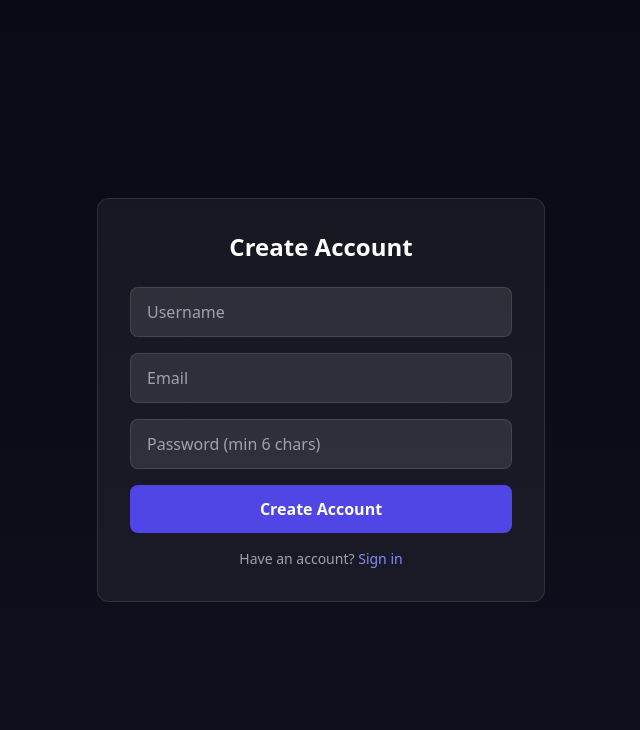
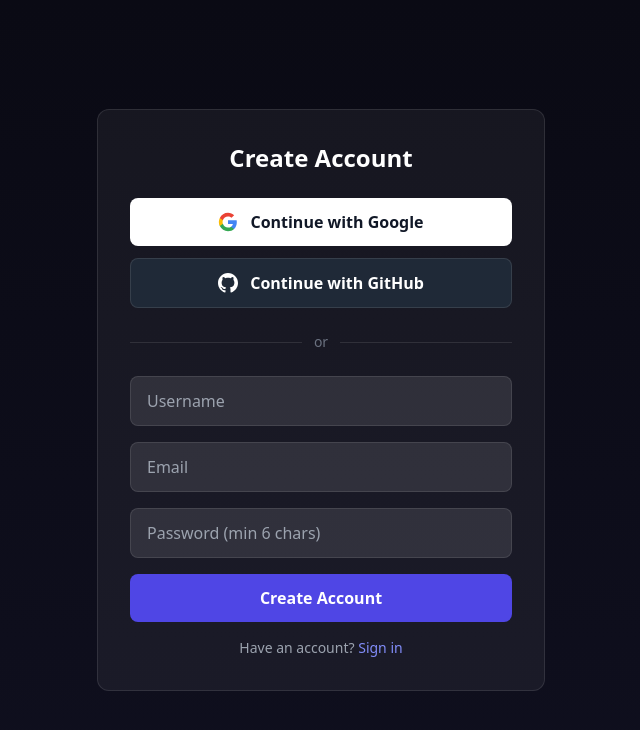
Before and after one commit to big0707/azzg, a Next.js app: page /auth/register in a window 1280 px wide. Shown: the top 730 px of the page, without its empty margins (319-959 px from the left). Built offline with nearby package versions, Linux system fonts and the light colour scheme; no server answers.

Commit message:
feat: add Google & GitHub OAuth login
- Add OAuth buttons (Google, GitHub) to login and register pages
- Update auth callback to handle OAuth errors gracefully
- Add SQL migration for OAuth profile fallback (username from provider metadata)
- Divider between OAuth and email/password forms

```diff
--- a/src/app/auth/callback/route.ts
+++ b/src/app/auth/callback/route.ts
@@ -5,13 +5,28 @@
   const requestUrl = new URL(request.url);
   const code = requestUrl.searchParams.get("code");
   const next = requestUrl.searchParams.get("next") || "/dashboard";
+  const error = requestUrl.searchParams.get("error");
+  const errorDescription = requestUrl.searchParams.get("error_description");
+
+  // Handle OAuth errors (e.g. user denied access)
+  if (error) {
+    const loginUrl = new URL("/auth/login", requestUrl.origin);
+    loginUrl.searchParams.set("error", errorDescription || error);
+    return NextResponse.redirect(loginUrl);
+  }
 
   if (code) {
     const supabase = createClient(
       process.env.NEXT_PUBLIC_SUPABASE_URL!,
       process.env.NEXT_PUBLIC_SUPABASE_ANON_KEY!
     );
-    await supabase.auth.exchangeCodeForSession(code);
+    const { error: exchangeError } = await supabase.auth.exchangeCodeForSession(code);
+
+    if (exchangeError) {
+      const loginUrl = new URL("/auth/login", requestUrl.origin);
+      loginUrl.searchParams.set("error", exchangeError.message);
+      return NextResponse.redirect(loginUrl);
+    }
   }
 
   return NextResponse.redirect(new URL(next, requestUrl.origin));
--- a/src/app/auth/login/page.tsx
+++ b/src/app/auth/login/page.tsx
@@ -9,6 +9,7 @@
   const [password, setPassword] = useState("");
   const [error, setError] = useState("");
   const [loading, setLoading] = useState(false);
+  const [oauthLoading, setOauthLoading] = useState<string | null>(null);
   const router = useRouter();
   const supabase = createBrowserClient();
 
@@ -25,11 +26,62 @@
     }
   }
 
+  async function handleOAuth(provider: "google" | "github") {
+    setOauthLoading(provider);
+    setError("");
+    const { error } = await supabase.auth.signInWithOAuth({
+      provider,
+      options: {
+        redirectTo: `${window.location.origin}/auth/callback`,
+      },
+    });
+    if (error) {
+      setError(error.message);
+      setOauthLoading(null);
+    }
+  }
+
   return (
     <main className="min-h-screen flex items-center justify-center px-4">
       <div className="w-full max-w-md border border-white/10 rounded-xl p-8 bg-white/5">
         <h1 className="text-2xl font-bold mb-6 text-center">Sign In</h1>
         {error && <p className="text-red-400 text-sm mb-4 text-center">{error}</p>}
+
+        {/* OAuth Buttons */}
+        <div className="space-y-3 mb-6">
+          <button
+            onClick={() => handleOAuth("google")}
+            disabled={oauthLoading !== null}
+            className="w-full py-3 px-4 bg-white text-gray-900 rounded-lg font-semibold transition hover:bg-gray-100 disabled:opacity-50 flex items-center justify-center gap-3"
+          >
+            <svg className="w-5 h-5" viewBox="0 0 24 24">
+              <path fill="#4285F4" d="M22.56 12.25c0-.78-.07-1.53-.2-2.25H12v4.26h5.92a5.06 5.06 0 0 1-2.2 3.32v2.77h3.57c2.08-1.92 3.28-4.74 3.28-8.1z"/>
+              <path fill="#34A853" d="M12 23c2.97 0 5.46-.98 7.28-2.66l-3.57-2.77c-.98.66-2.23 1.06-3.71 1.06-2.86 0-5.29-1.93-6.16-4.53H2.18v2.84C3.99 20.53 7.7 23 12 23z"/>
+              <path fill="#FBBC05" d="M5.84 14.09c-.22-.66-.35-1.36-.35-2.09s.13-1.43.35-2.09V7.07H2.18C1.43 8.55 1 10.22 1 12s.43 3.45 1.18 4.93l2.85-2.22.81-.62z"/>
+              <path fill="#EA4335" d="M12 5.38c1.62 0 3.06.56 4.21 1.64l3.15-3.15C17.45 2.09 14.97 1 12 1 7.7 1 3.99 3.47 2.18 7.07l3.66 2.84c.87-2.6 3.3-4.53 6.16-4.53z"/>
+            </svg>
+            {oauthLoading === "google" ? "Redirecting..." : "Continue with Google"}
+          </button>
+          <button
+            onClick={() => handleOAuth("github")}
+            disabled={oauthLoading !== null}
+            className="w-full py-3 px-4 bg-gray-800 text-white rounded-lg font-semibold transition hover:bg-gray-700 disabled:opacity-50 flex items-center justify-center gap-3 border border-white/10"
+          >
+            <svg className="w-5 h-5" fill="currentColor" viewBox="0 0 24 24">
+              <path d="M12 0c-6.626 0-12 5.373-12 12 0 5.302 3.438 9.8 8.207 11.387.599.111.793-.261.793-.577v-2.234c-3.338.726-4.033-1.416-4.033-1.416-.546-1.387-1.333-1.756-1.333-1.756-1.089-.745.083-.729.083-.729 1.205.084 1.839 1.237 1.839 1.237 1.07 1.834 2.807 1.304 3.492.997.107-.775.418-1.305.762-1.604-2.665-.305-5.467-1.334-5.467-5.931 0-1.311.469-2.381 1.236-3.221-.124-.303-.535-1.524.117-3.176 0 0 1.008-.322 3.301 1.23.957-.266 1.983-.399 3.003-.404 1.02.005 2.047.138 3.006.404 2.291-1.552 3.297-1.23 3.297-1.23.653 1.653.242 2.874.118 3.176.77.84 1.235 1.911 1.235 3.221 0 4.609-2.807 5.624-5.479 5.921.43.372.823 1.102.823 2.222v3.293c0 .319.192.694.801.576 4.765-1.589 8.199-6.086 8.199-11.386 0-6.627-5.373-12-12-12z"/>
+            </svg>
+            {oauthLoading === "github" ? "Redirecting..." : "Continue with GitHub"}
+          </button>
+        </div>
+
+        {/* Divider */}
+        <div className="flex items-center gap-3 mb-6">
+          <div className="flex-1 h-px bg-white/10"></div>
+          <span className="text-gray-500 text-sm">or</span>
+          <div className="flex-1 h-px bg-white/10"></div>
+        </div>
+
+        {/* Email/Password Form */}
         <form onSubmit={handleLogin} className="space-y-4">
           <input
             type="email" placeholder="Email" value={email} onChange={(e) => setEmail(e.target.value)}
--- a/src/app/auth/register/page.tsx
+++ b/src/app/auth/register/page.tsx
@@ -10,6 +10,7 @@
   const [error, setError] = useState("");
   const [success, setSuccess] = useState(false);
   const [loading, setLoading] = useState(false);
+  const [oauthLoading, setOauthLoading] = useState<string | null>(null);
   const supabase = createBrowserClient();
 
   async function handleRegister(e: React.FormEvent) {
@@ -29,6 +30,21 @@
     }
   }
 
+  async function handleOAuth(provider: "google" | "github") {
+    setOauthLoading(provider);
+    setError("");
+    const { error } = await supabase.auth.signInWithOAuth({
+      provider,
+      options: {
+        redirectTo: `${window.location.origin}/auth/callback`,
+      },
+    });
+    if (error) {
+      setError(error.message);
+      setOauthLoading(null);
+    }
+  }
+
   if (success) {
     return (
       <main className="min-h-screen flex items-center justify-center px-4">
@@ -45,6 +61,42 @@
       <div className="w-full max-w-md border border-white/10 rounded-xl p-8 bg-white/5">
         <h1 className="text-2xl font-bold mb-6 text-center">Create Account</h1>
         {error && <p className="text-red-400 text-sm mb-4 text-center">{error}</p>}
+
+        {/* OAuth Buttons */}
+        <div className="space-y-3 mb-6">
+          <button
+            onClick={() => handleOAuth("google")}
+            disabled={oauthLoading !== null}
+            className="w-full py-3 px-4 bg-white text-gray-900 rounded-lg font-semibold transition hover:bg-gray-100 disabled:opacity-50 flex items-center justify-center gap-3"
+          >
+            <svg className="w-5 h-5" viewBox="0 0 24 24">
+              <path fill="#4285F4" d="M22.56 12.25c0-.78-.07-1.53-.2-2.25H12v4.26h5.92a5.06 5.06 0 0 1-2.2 3.32v2.77h3.57c2.08-1.92 3.28-4.74 3.28-8.1z"/>
+              <path fill="#34A853" d="M12 23c2.97 0 5.46-.98 7.28-2.66l-3.57-2.77c-.98.66-2.23 1.06-3.71 1.06-2.86 0-5.29-1.93-6.16-4.53H2.18v2.84C3.99 20.53 7.7 23 12 23z"/>
+              <path fill="#FBBC05" d="M5.84 14.09c-.22-.66-.35-1.36-.35-2.09s.13-1.43.35-2.09V7.07H2.18C1.43 8.55 1 10.22 1 12s.43 3.45 1.18 4.93l2.85-2.22.81-.62z"/>
+              <path fill="#EA4335" d="M12 5.38c1.62 0 3.06.56 4.21 1.64l3.15-3.15C17.45 2.09 14.97 1 12 1 7.7 1 3.99 3.47 2.18 7.07l3.66 2.84c.87-2.6 3.3-4.53 6.16-4.53z"/>
+            </svg>
+            {oauthLoading === "google" ? "Redirecting..." : "Continue with Google"}
+          </button>
+          <button
+            onClick={() => handleOAuth("github")}
+            disabled={oauthLoading !== null}
+            className="w-full py-3 px-4 bg-gray-800 text-white rounded-lg font-semibold transition hover:bg-gray-700 disabled:opacity-50 flex items-center justify-center gap-3 border border-white/10"
+          >
+            <svg className="w-5 h-5" fill="currentColor" viewBox="0 0 24 24">
+              <path d="M12 0c-6.626 0-12 5.373-12 12 0 5.302 3.438 9.8 8.207 11.387.599.111.793-.261.793-.577v-2.234c-3.338.726-4.033-1.416-4.033-1.416-.546-1.387-1.333-1.756-1.333-1.756-1.089-.745.083-.729.083-.729 1.205.084 1.839 1.237 1.839 1.237 1.07 1.834 2.807 1.304 3.492.997.107-.775.418-1.305.762-1.604-2.665-.305-5.467-1.334-5.467-5.931 0-1.311.469-2.381 1.236-3.221-.124-.303-.535-1.524.117-3.176 0 0 1.008-.322 3.301 1.23.957-.266 1.983-.399 3.003-.404 1.02.005 2.047.138 3.006.404 2.291-1.552 3.297-1.23 3.297-1.23.653 1.653.242 2.874.118 3.176.77.84 1.235 1.911 1.235 3.221 0 4.609-2.807 5.624-5.479 5.921.43.372.823 1.102.823 2.222v3.293c0 .319.192.694.801.576 4.765-1.589 8.199-6.086 8.199-11.386 0-6.627-5.373-12-12-12z"/>
+            </svg>
+            {oauthLoading === "github" ? "Redirecting..." : "Continue with GitHub"}
+          </button>
+        </div>
+
+        {/* Divider */}
+        <div className="flex items-center gap-3 mb-6">
+          <div className="flex-1 h-px bg-white/10"></div>
+          <span className="text-gray-500 text-sm">or</span>
+          <div className="flex-1 h-px bg-white/10"></div>
+        </div>
+
+        {/* Email/Password Form */}
         <form onSubmit={handleRegister} className="space-y-4">
           <input
             type="text" placeholder="Username" value={username} onChange={(e) => setUsername(e.target.value)}
```
Also changed, not shown: 1 other file (tests, documents, lock files or other folders).
